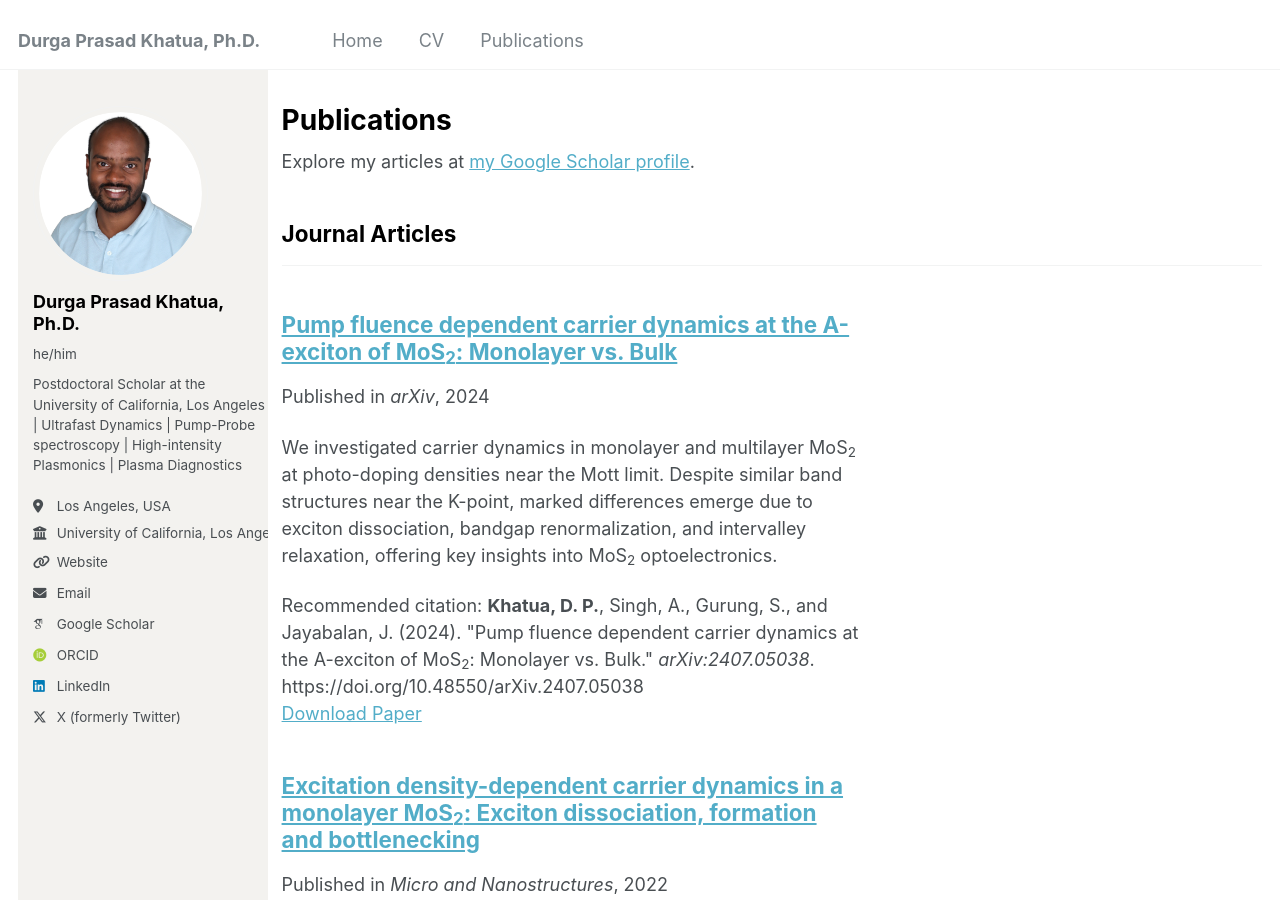
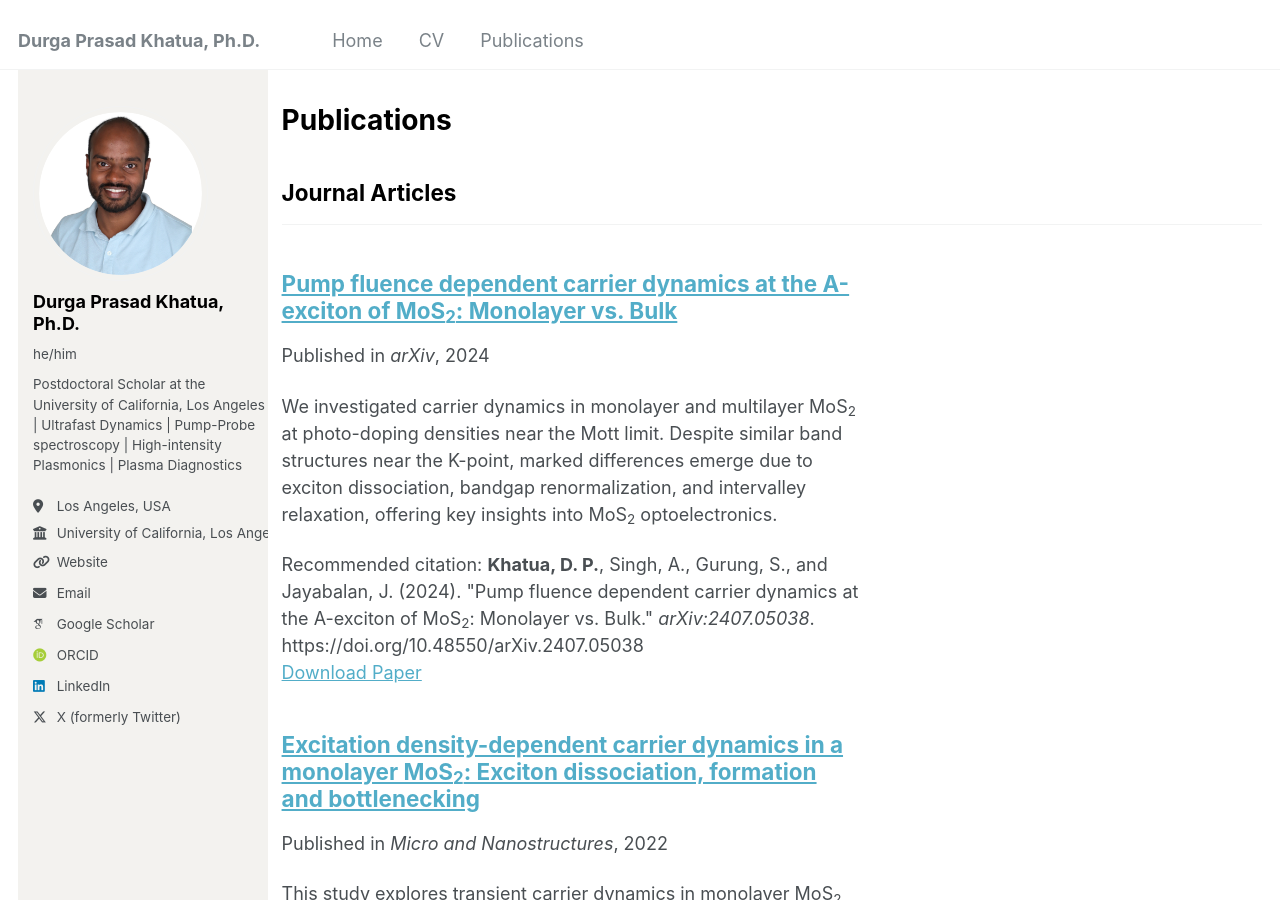
Before and after one commit to Khatua03/DurgaPrasadKhatua.github.io, a Jekyll site: the page built from _pages/publications.html, in a window 1280 px wide and 900 px high. Built offline with Jekyll 4.4.1, drawn with Linux system fonts in a browser that asks for light colours; some web fonts are replaced.

Commit message:
Update publications.html

```diff
--- a/_pages/publications.html
+++ b/_pages/publications.html
@@ -5,9 +5,6 @@ permalink: /publications/
 author_profile: true
 ---
 
-{% if site.author.googlescholar %}
-  <div class="wordwrap">Explore my articles at <a href="{{site.author.googlescholar}}">my Google Scholar profile</a>.</div>
-{% endif %}
 
 {% include base_path %}
 
```
